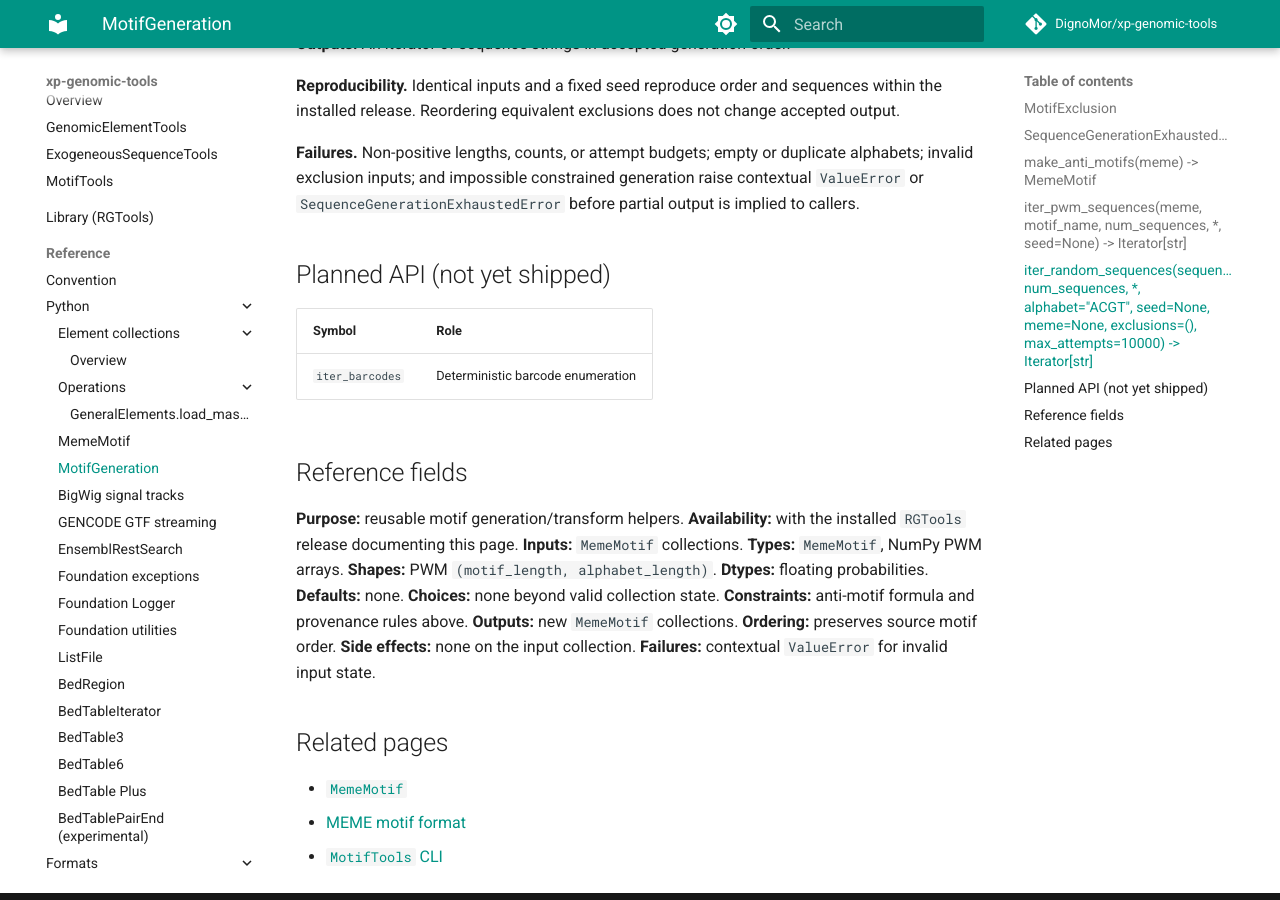
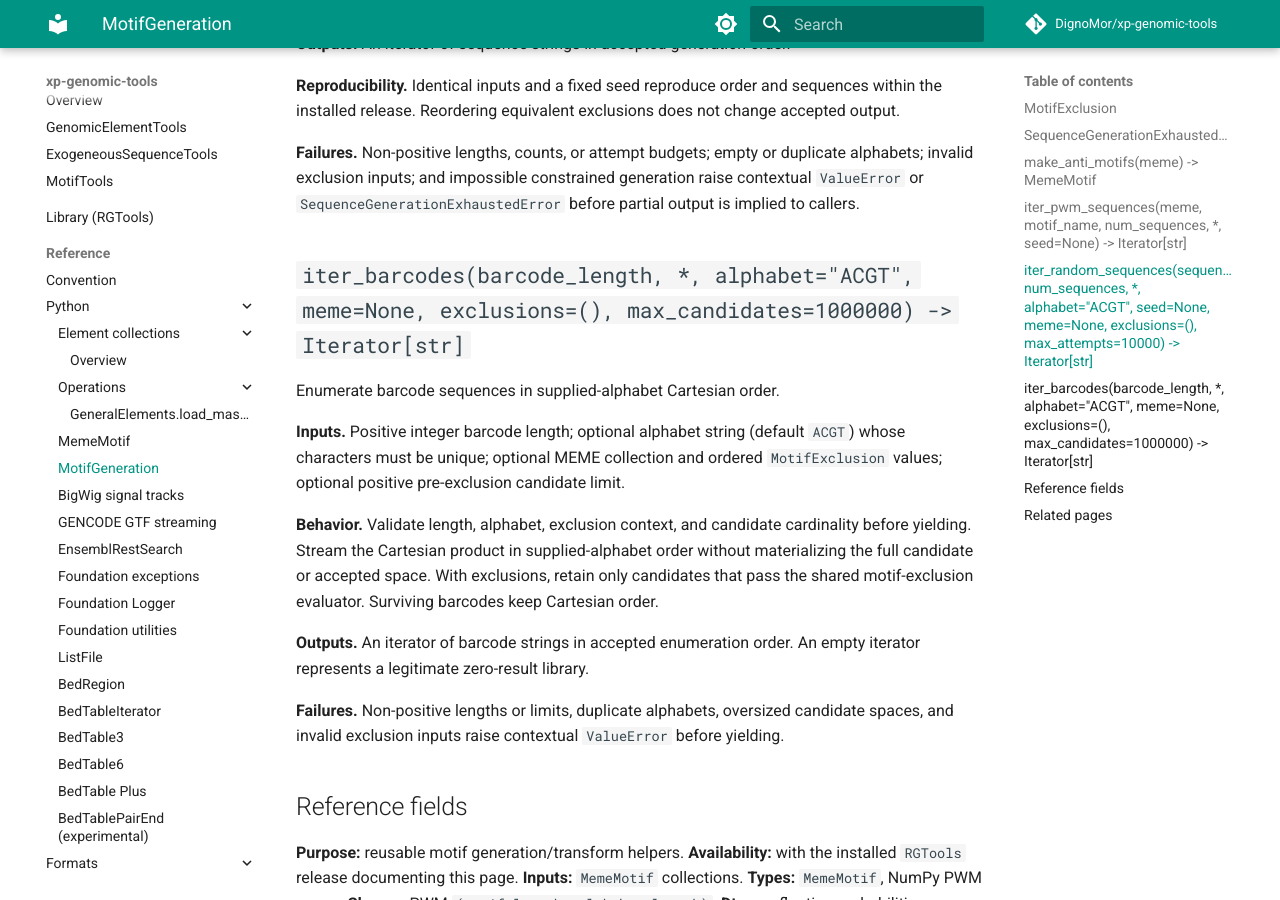
Before and after one commit to DignoMor/xp-genomic-tools-docs, an MkDocs documentation site: the page built from docs/reference/python/motifs/motif-generation.md, in a window 1280 px wide and 900 px high, scrolled down 2385 px. Built offline with MkDocs 1.6.1 and Material for MkDocs 9.7.7, drawn with Linux system fonts in a browser that asks for light colours; comment, search, counter and statistics services are not loaded.

Commit message:
Document MotifTools barcodes exhaustive enumeration.
Public API and CLI reference now describe candidate guards, shared exclusions, and zero-byte empty-library output.

Co-authored-by: Cursor <cursoragent@cursor.com>

````diff
--- a/docs/cli/MotifTools.md
+++ b/docs/cli/MotifTools.md
@@ -31,7 +31,7 @@ complete with an atomic rename. Successful path commands are silent.
 | `anti_motif` | Implemented | Derive an anti-motif MEME collection from an input MEME file |
 | `pwm_seq` | Implemented | Sample sequences from one named PWM |
 | `random_seq` | Implemented | Generate random sequences with optional motif exclusions |
-| `barcodes` | Planned | Enumerate motif-filtered barcodes |
+| `barcodes` | Implemented | Enumerate motif-filtered barcodes exhaustively |
 
 ### `anti_motif`
 
@@ -87,6 +87,24 @@ When exclusions cannot be satisfied within the per-output attempt budget (defaul
 
 Reusable Python API: [`RGTools.MotifGeneration.iter_random_sequences`](../reference/python/motifs/motif-generation.md).
 
+### `barcodes`
+
+Enumerate every barcode of a requested length in supplied-alphabet Cartesian order.
+Optional motif exclusions retain only candidates that pass the same cutoff rules as
+`random_seq`. The pre-exclusion candidate count is checked against
+`--max_candidates` (default 1,000,000) before work begins. FASTA identifiers are
+`barcode_<index>` in accepted order. When no barcodes survive exclusion, the command
+succeeds silently and writes zero-byte FASTA output.
+
+Example:
+
+```bash
+MotifTools barcodes --barcode_length 6 --output barcodes.fasta
+MotifTools barcodes --barcode_length 4 --alphabet ACGT --motif_file motifs.meme --exclude MY_MOTIF=8.5 --output filtered.fasta
+```
+
+Reusable Python API: [`RGTools.MotifGeneration.iter_barcodes`](../reference/python/motifs/motif-generation.md).
+
 ## Python module entrypoint
 
 ```bash
--- a/docs/reference/python/motifs/motif-generation.md
+++ b/docs/reference/python/motifs/motif-generation.md
@@ -104,11 +104,26 @@ alphabets; invalid exclusion inputs; and impossible constrained generation raise
 contextual `ValueError` or `SequenceGenerationExhaustedError` before partial output
 is implied to callers.
 
-## Planned API (not yet shipped)
+## `iter_barcodes(barcode_length, *, alphabet="ACGT", meme=None, exclusions=(), max_candidates=1000000) -> Iterator[str]`
 
-| Symbol | Role |
-| --- | --- |
-| `iter_barcodes` | Deterministic barcode enumeration |
+Enumerate barcode sequences in supplied-alphabet Cartesian order.
+
+**Inputs.** Positive integer barcode length; optional alphabet string (default
+`ACGT`) whose characters must be unique; optional MEME collection and ordered
+`MotifExclusion` values; optional positive pre-exclusion candidate limit.
+
+**Behavior.** Validate length, alphabet, exclusion context, and candidate
+cardinality before yielding. Stream the Cartesian product in supplied-alphabet
+order without materializing the full candidate or accepted space. With exclusions,
+retain only candidates that pass the shared motif-exclusion evaluator. Surviving
+barcodes keep Cartesian order.
+
+**Outputs.** An iterator of barcode strings in accepted enumeration order. An empty
+iterator represents a legitimate zero-result library.
+
+**Failures.** Non-positive lengths or limits, duplicate alphabets, oversized
+candidate spaces, and invalid exclusion inputs raise contextual `ValueError` before
+yielding.
 
 ## Reference fields
 
````
Also changed, not shown: docs/reference/cli/motif-tools/index.md (+27 -5 lines).
